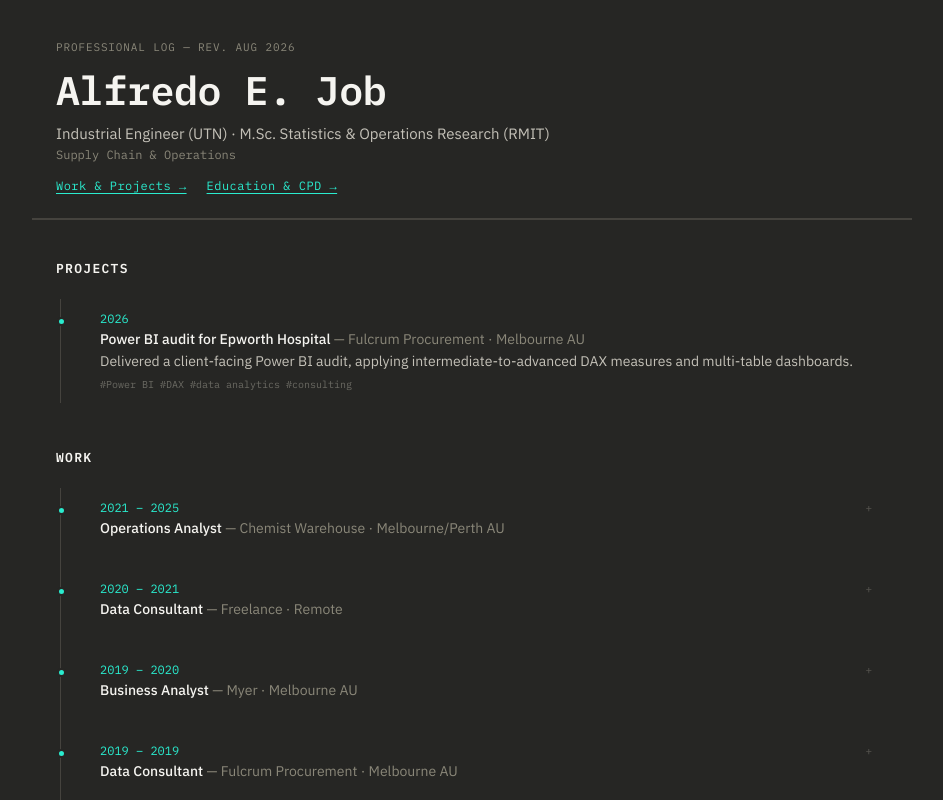
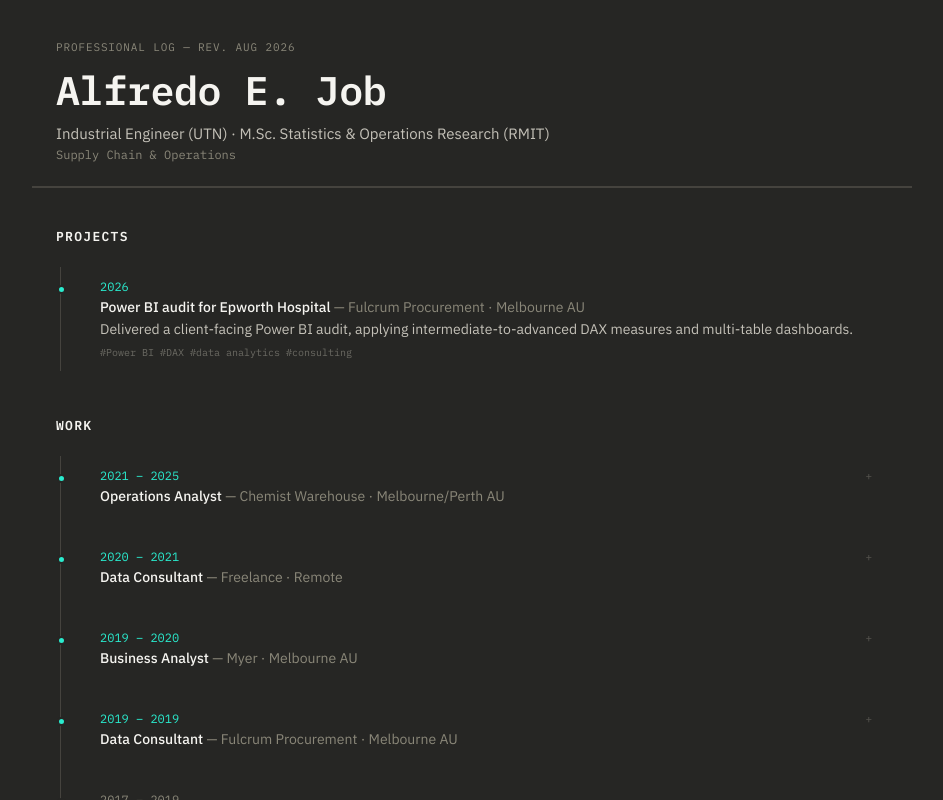
Before and after one commit to aedjob/career-log, a React (Vite) app: page / in a window 1280 px wide. Shown: the top 800 px of the page, without its empty margins (168-1111 px from the left). Built offline with nearby package versions, Linux system fonts and the light colour scheme.

Commit message:
Remove header nav buttons and unused scrollTo/nav-link code

```diff
--- a/src/App.jsx
+++ b/src/App.jsx
@@ -154,10 +154,6 @@ export default function CareerLog() {
     []
   );
 
-  function scrollTo(id) {
-    document.getElementById(id)?.scrollIntoView({ behavior: "smooth" });
-  }
-
   return (
     <div
       style={{
@@ -172,17 +168,6 @@ export default function CareerLog() {
         * { box-sizing: border-box; }
         .mono { font-family: 'IBM Plex Mono', monospace; }
         .entry:hover { background: #2E2D2A; }
-        .nav-link {
-          background: none;
-          border: none;
-          padding: 0;
-          cursor: pointer;
-          font-size: 12px;
-          letter-spacing: 0.04em;
-          color: #2aeccf;
-          text-decoration: underline;
-          text-underline-offset: 3px;
-        }
         .section-heading {
           font-family: 'IBM Plex Mono', monospace;
           font-size: 13px;
@@ -230,17 +215,9 @@ export default function CareerLog() {
         <p style={{ margin: "0 0 4px", fontSize: 15, color: "#C4C1B8", maxWidth: 560 }}>
           Industrial Engineer (UTN) · M.Sc. Statistics &amp; Operations Research (RMIT)
         </p>
-        <p className="mono" style={{ margin: "0 0 16px", fontSize: 12, color: "#8A8779" }}>
+        <p className="mono" style={{ margin: 0, fontSize: 12, color: "#8A8779" }}>
           Supply Chain &amp; Operations
         </p>
-        <div style={{ display: "flex", gap: 20 }}>
-          <button className="mono nav-link" onClick={() => scrollTo("work-projects")}>
-            Work &amp; Projects →
-          </button>
-          <button className="mono nav-link" onClick={() => scrollTo("education-cpd")}>
-            Education &amp; CPD →
-          </button>
-        </div>
       </header>
 
       <main style={{ maxWidth: 880, margin: "0 auto", padding: "40px 24px 80px" }}>
```
